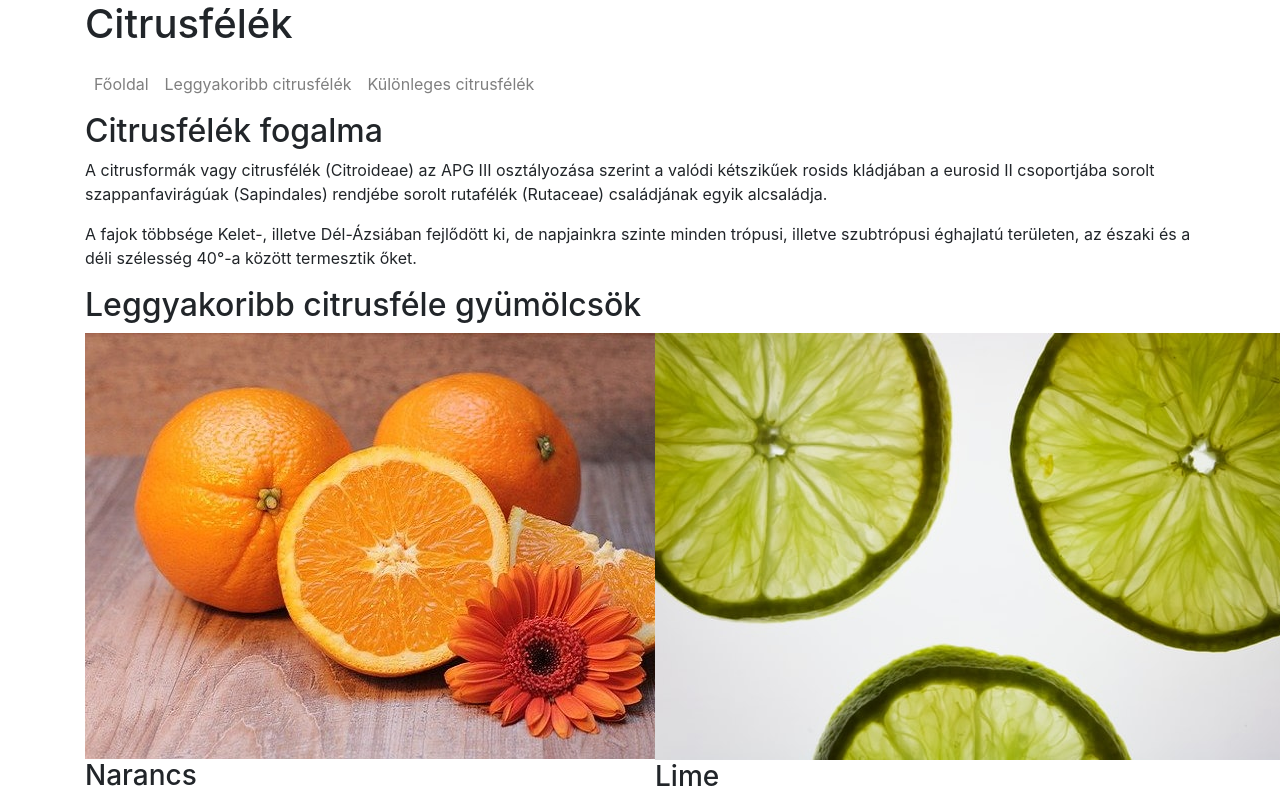
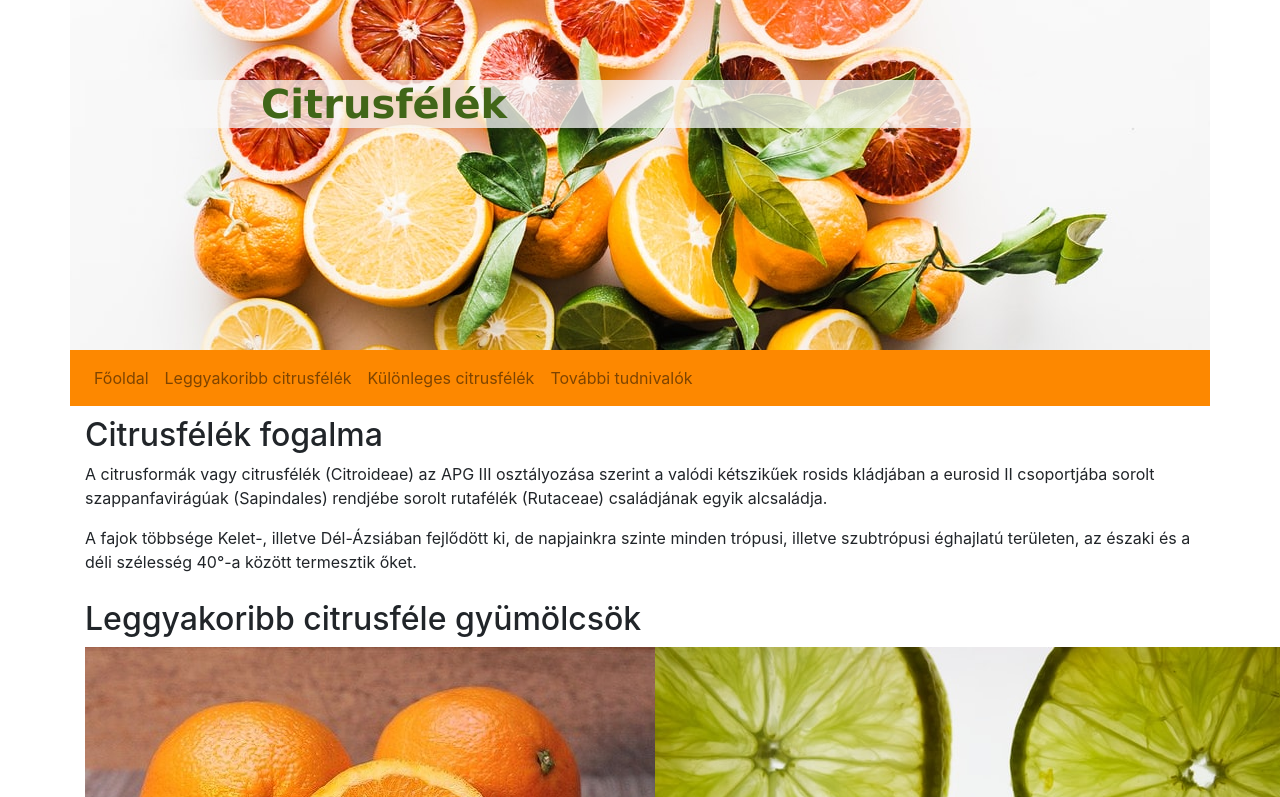
Before and after one commit to nagya0504/mandarin, a plain HTML site: page index.html in a window 1280 px wide. Shown: the top 797 px of the page. Drawn offline with Linux system fonts and the light colour scheme.

Commit message:
1-6 feladat

```diff
--- a/css/style.css
+++ b/css/style.css
@@ -1,12 +1,17 @@
 
 header{
     background-position: center center;
+    height: 350px;
+    background-image: url(../img/bg2.jpg);
 }
 
 h1{
-    background-color: rgb(248, 248, 248);
+    background-color: rgb(248, 248, 248, 0.75);
     margin-top: 80px;
     padding-left: 11rem;
+    font-family: Verdana, Geneva, Tahoma, sans-serif;
+    color: #416618;
+    font-weight: bold;
 }
 
 h2{
@@ -31,3 +36,7 @@ td,th{
 thead>tr:first-child{
     letter-spacing: 2px;
 }
+
+.navbar {
+    background-color: #fd8800;
+}
--- a/index.html
+++ b/index.html
@@ -1,9 +1,13 @@
 <!DOCTYPE html>
-<html>
-
+<html lang="hu">
 <head>
+    <meta charset="UTF-8">
+    <meta http-equiv="X-UA-Compatible" content="IE=edge">
+    <meta name="viewport" content="width=device-width, initial-scale=1.0">
+    <title>Citrusfélék</title>
     <meta name="viewport" content="width=device-width, initial-scale=1, shrink-to-fit=no">
     <link rel="stylesheet" href="bootstrap/css/bootstrap.min.css">
+    <link rel="stylesheet" href="css/style.css">
 </head>
 
 <body>
@@ -23,6 +27,7 @@
             <a class="nav-link" href="index.html">Főoldal <span class="sr-only">(current)</span></a>
             <a class="nav-link" href="index.html#leggyakoribb">Leggyakoribb citrusfélék</a>
             <a class="nav-link" href="index.html#kulonleges">Különleges citrusfélék</a>
+            <a class="nav-link" target="_blank" href="https://hu.wikipedia.org/wiki/Citrusform%C3%A1k">További tudnivalók</a>
           </div>
         </div>
       </nav>
```
